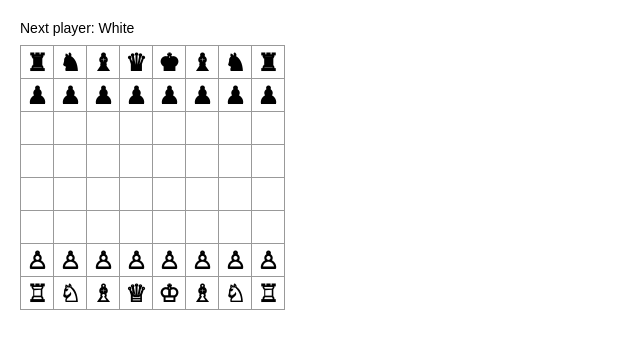
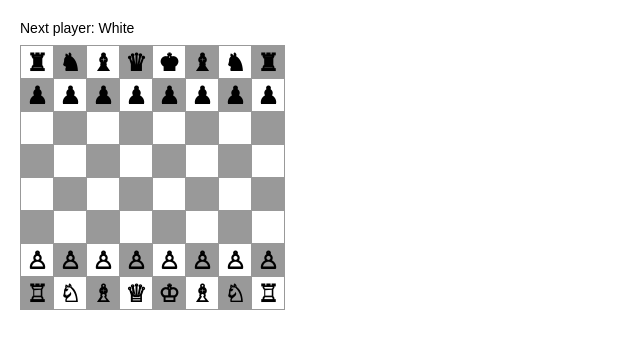
Before and after one commit to nn-tran/chess-react-hook, a React (Create React App) app: page / in a window 1280 px wide. Shown: the top 348 px of the page, without its empty margins (0-640 px from the left). Built offline with nearby package versions, Linux system fonts and the light colour scheme.

Commit message:
- Added checkerboard pattern

```diff
--- a/src/index.css
+++ b/src/index.css
@@ -36,6 +36,25 @@ ol, ul {
   outline: none;
 }
 
+.squareBlack {
+  background: #999;
+  border: 1px solid #999;
+  float: left;
+  font-size: 24px;
+  font-weight: bold;
+  line-height: 34px;
+  height: 34px;
+  margin-right: -1px;
+  margin-top: -1px;
+  padding: 0;
+  text-align: center;
+  width: 34px;
+}
+
+.squareBlack:focus {
+  outline: none;
+}
+
 .kbd-navigation .square:focus {
   background: #ddd;
 }
--- a/src/index.js
+++ b/src/index.js
@@ -5,7 +5,7 @@ import './index.css';
 function Square(props) {
   return (
     <button
-      className="square"
+      className = {(props.idX + props.idY )%2 === 0 ? "square" : "squareBlack"}
       onClick = {props.onClick}
     >
       {props.value}
@@ -61,6 +61,8 @@ class Board extends React.Component {
   renderSquare(i) {
     return (
     <Square
+      idX={i%8}
+      idY={i/8>>0}
       value={this.state.squares[[i]]}
       onClick={() => this.handleClick(i)}
     />
```
